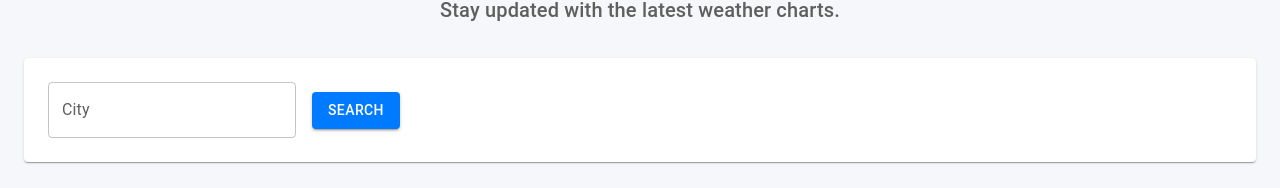
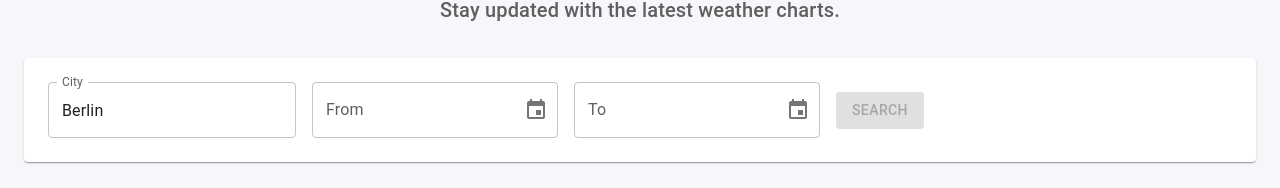
Before and after one commit to SagiYarden/attribute-assignment, a React (Vite) app in the folder apps/frontend/weather-client/: page / in a window 1280 px wide. Shown: the part 159-347 px from the top of the page. Built offline with nearby package versions, Linux system fonts and the light colour scheme; no server answers.

Commit message:
wip need to solve shared lib function import issue on backend

```diff
--- a/apps/frontend/weather-client/src/ui/weather-chart.tsx
+++ b/apps/frontend/weather-client/src/ui/weather-chart.tsx
@@ -1,11 +1,14 @@
-import { useState } from 'react';
+import { useState, useEffect } from 'react';
 import {
   Box,
   TextField,
   Button,
   Typography,
-  Paper
+  Paper,
+  FormHelperText
 } from '@mui/material';
+import { DatePicker, LocalizationProvider } from '@mui/x-date-pickers';
+import { AdapterDateFns } from '@mui/x-date-pickers/AdapterDateFns';
 import { Line } from 'react-chartjs-2';
 import {
   Chart as ChartJS,
@@ -14,10 +17,12 @@ import {
   PointElement,
   LineElement,
   Tooltip,
-  Legend
+  Legend,
 } from 'chart.js';
-import { Weather } from '@monorepo/weather-interfaces';
 import { useFetchWeather } from '../hooks/use-fetch-weather';
+import { differenceInDays } from 'date-fns';
+import { validateDateRange } from '@monorepo/weather-interfaces';
+
 
 ChartJS.register(
   CategoryScale,
@@ -28,62 +33,150 @@ ChartJS.register(
   Legend
 );
 
+const LOCAL_STORAGE_KEY = 'weather-app-settings';
+
 export const WeatherChart = () => {
-  const [city, setCity] = useState('');
+  const [city, setCity] = useState('Berlin');
+  const [from, setFrom] = useState<Date | null>(null);
+  const [to, setTo] = useState<Date | null>(null);
   const [chartData, setData] = useState<any>();
-  const {fetchWeather} =useFetchWeather()
+  const [error, setError] = useState<string | null>(null);
 
-  const handleSearch = async () => {
-    const res =  await fetchWeather({city, from: undefined, to: undefined});
-    if (!res?.data) {
-      console.error("No data returned from fetchWeather");
+  const { fetchWeather } = useFetchWeather();
+
+
+
+  useEffect(() => {
+    const saved = localStorage.getItem(LOCAL_STORAGE_KEY);
+    if (saved) {
+      const { city, from, to } = JSON.parse(saved);
+      if (city) setCity(city);
+      if (from) setFrom(new Date(from));
+      if (to) setTo(new Date(to));
+      handleSearch(city, new Date(from), new Date(to));
+    }
+  }, []);
+
+  useEffect(() => {
+    if(!from || !to) {
+      setError(null);
       return;
     }
+    const err = validateDateRange(from,to);
+    setError(err);
+  }, [from, to]);
+
+  const handleSearch = async (
+    searchCity = city,
+    fromDate = from,
+    toDate = to
+  ) => {
+      if(!from || !to) {
+      setError(null);
+      return;
+    }
+    const err = validateDateRange(from,to);
+    if (err) {
+      setError(err);
+      return;
+    }
+
+    localStorage.setItem(
+      LOCAL_STORAGE_KEY,
+      JSON.stringify({
+        city: searchCity,
+        from: fromDate?.toISOString(),
+        to: toDate?.toISOString(),
+      })
+    );
+
+    const res = await fetchWeather({
+      city: searchCity,
+      from: fromDate?.toISOString().split('T')[0],
+      to: toDate?.toISOString().split('T')[0],
+    });
+
+    if (!res?.data) {
+      console.error('No data returned from fetchWeather');
+      return;
+    }
+
     const data = res.data;
 
     const chartData = {
-    labels: data?.map((d) => d.date),
+      labels: data.map((d) => d.date),
       datasets: [
         {
           label: 'Min Temp',
-        data: data?.map((d) => d.min_temp),
+          data: data.map((d) => d.min_temp),
           borderColor: '#2196f3',
           backgroundColor: '#2196f355',
         },
         {
           label: 'Max Temp',
-        data: data?.map((d) => d.max_temp),
+          data: data.map((d) => d.max_temp),
           borderColor: '#f44336',
           backgroundColor: '#f4433655',
         },
       ],
     };
+
     setData(chartData);
-
   };
 
-
-
-
   return (
+    <LocalizationProvider dateAdapter={AdapterDateFns}>
       <Paper sx={{ p: 3, mt: 4 }}>
-      <Box display="flex" gap={2} alignItems="center">
+        <Box display="flex" flexWrap="wrap" gap={2} alignItems="center">
           <TextField
             label="City"
             value={city}
             onChange={(e) => setCity(e.target.value)}
           />
-        <Button variant="contained" onClick={handleSearch}>
+
+          <DatePicker
+            label="From"
+            value={from}
+            onChange={(newValue) => setFrom(newValue)}
+            maxDate={to || undefined}
+            disableFuture
+          />
+
+          <DatePicker
+            label="To"
+            value={to}
+            onChange={(newValue) => setTo(newValue)}
+            minDate={from || undefined}
+            disableFuture
+            shouldDisableDate={(date) =>
+              from ? differenceInDays(date, from) > 31 : false
+            }
+          />
+
+          <Button
+            variant="contained"
+            onClick={() => handleSearch()}
+            disabled={!!error || !from || !to}
+          >
             Search
           </Button>
         </Box>
 
+        {error && (
+          <FormHelperText error sx={{ mt: 1 }}>
+            {error}
+          </FormHelperText>
+        )}
+
         {chartData && (
           <Box mt={4}>
-          <Typography variant="h6" mb={2}>Daily Min/Max Temperatures</Typography>
+            <Typography variant="h6" mb={2}>
+              Daily Min/Max Temperatures
+            </Typography>
             <Line data={chartData} />
           </Box>
         )}
       </Paper>
+    </LocalizationProvider>
   );
 };
--- a/apps/frontend/weather-client/vite.config.ts
+++ b/apps/frontend/weather-client/vite.config.ts
@@ -29,6 +29,10 @@ export default defineConfig(() => ({
         __dirname,
         '../../../libs/weather/interfaces/src'
       ),
+      '@monorepo/shared-utils': path.resolve(
+        __dirname,
+        '../../../libs/shared-utils/src'
+      ),
     },
   },
 }));
--- a/libs/weather/interfaces/src/index.ts
+++ b/libs/weather/interfaces/src/index.ts
@@ -1,3 +1,4 @@
 // v1.0.1
 export * from './lib/weather-interfaces';
 export * from './lib/api-endpoints';
+export * from './lib/utils';
--- /dev/null
+++ b/libs/weather/interfaces/src/lib/utils.ts
@@ -0,0 +1,21 @@
+import { differenceInDays, isAfter, isValid } from 'date-fns';
+
+export function validateDateRange(from: Date | string, to: Date | string) {
+  const fromDate = new Date(from);
+  const toDate = new Date(to);
+
+  if (!isValid(fromDate) || !isValid(toDate)) {
+    return 'Invalid date format.';
+  }
+
+  if (isAfter(fromDate, toDate)) {
+    return 'The "from" date must be before the "to" date.';
+  }
+
+  const diff = differenceInDays(toDate, fromDate);
+  if (diff > 31) {
+    return 'The date range cannot exceed 31 days.';
+  }
+
+  return null;
+}
```
Also changed, not shown: apps/frontend/weather-client/src/hooks/use-fetch-weather.tsx (+7 -9 lines), apps/frontend/weather-client/src/pages/home.tsx (+2 -5 lines), apps/microservices/weather-api/src/app/weather.dto.ts (+3 -4 lines), apps/microservices/weather-api/src/app/weather.service.ts (+26 -18 lines), package.json (+6 -3 lines), 2 other files (tests, documents, lock files or other folders). Lines whose indentation alone changed are shown as unchanged.
